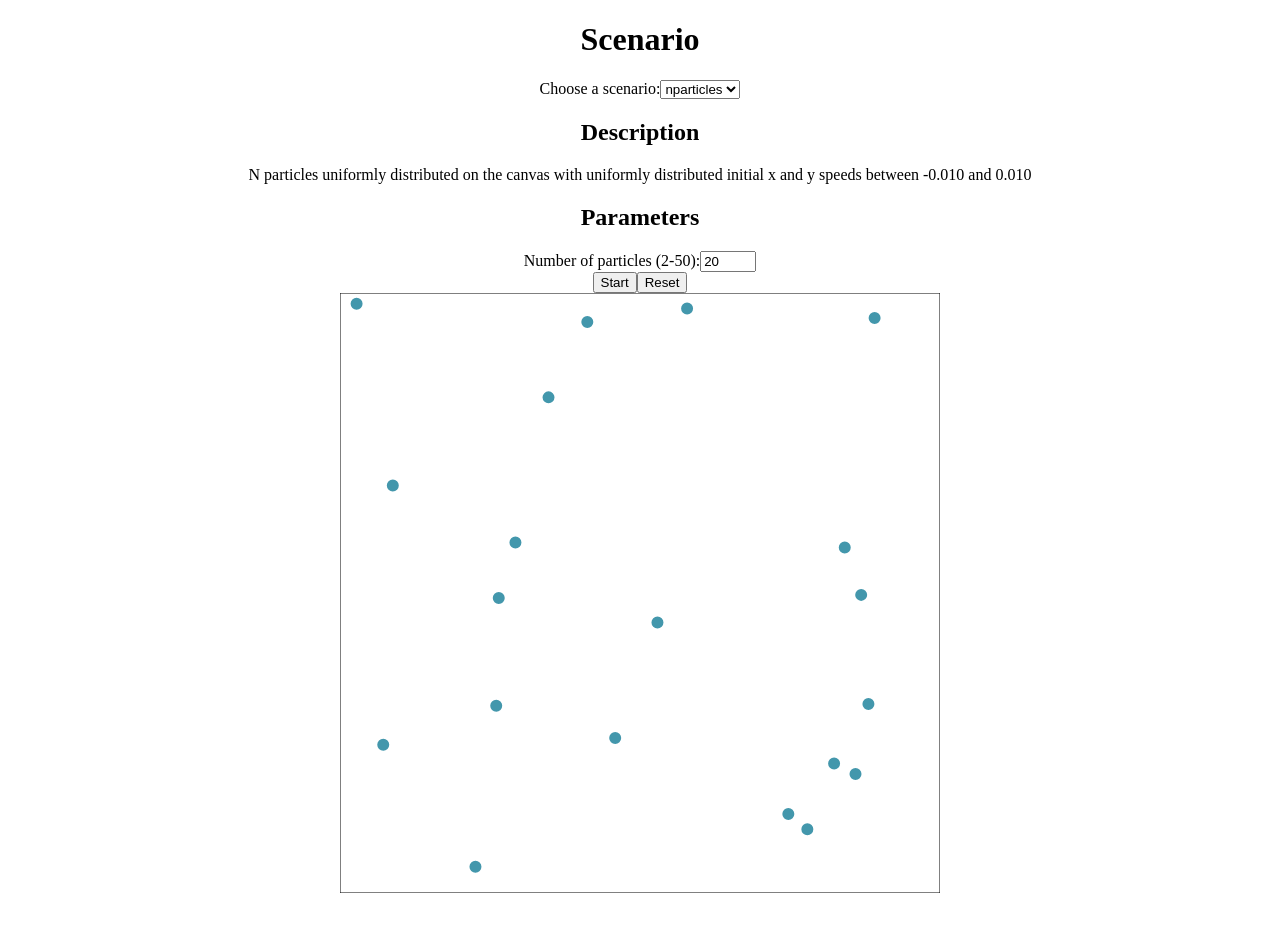
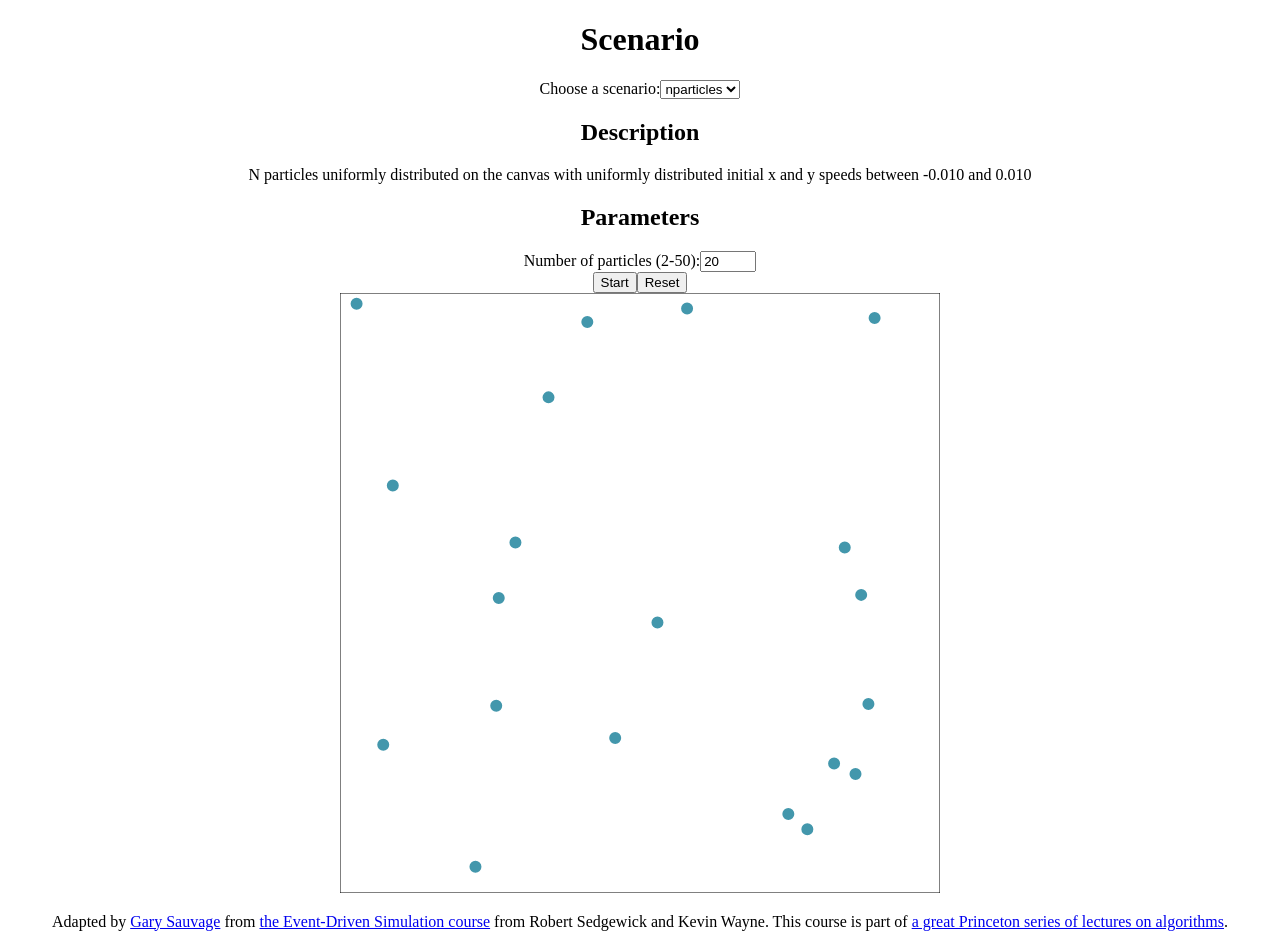
Before and after one commit to garywilddev/bouncing-balls-react-js, a Next.js app: page / in a window 1280 px wide. Before the commit the page ends 905 px from the top, so only its background shows below. Built offline with nearby package versions, Linux system fonts and the light colour scheme.

Commit message:
add credits

```diff
--- a/src/app/page.tsx
+++ b/src/app/page.tsx
@@ -59,6 +59,17 @@ function App() {
         }}
       />
       <CollisionSystem scenario={scenario} particlesNb={particlesNb} />
+      <p>
+        Adapted by <a href="https://garysauvage.com">Gary Sauvage</a> from{' '}
+        <a href="https://algs4.cs.princeton.edu/61event/">
+          the Event-Driven Simulation course
+        </a>{' '}
+        from Robert Sedgewick and Kevin Wayne. This course is part of{' '}
+        <a href="https://algs4.cs.princeton.edu/home/">
+          a great Princeton series of lectures on algorithms
+        </a>
+        .
+      </p>
     </div>
   );
 }
```
